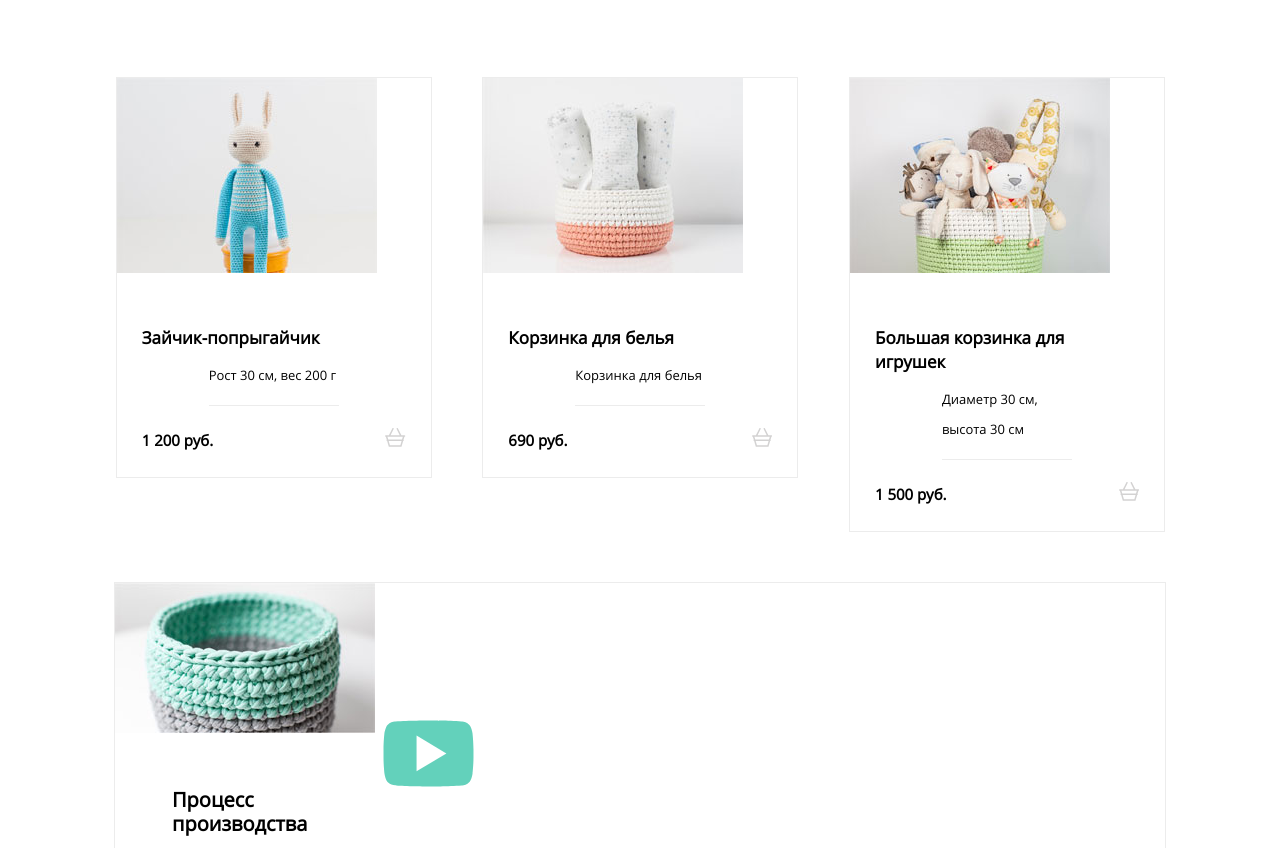
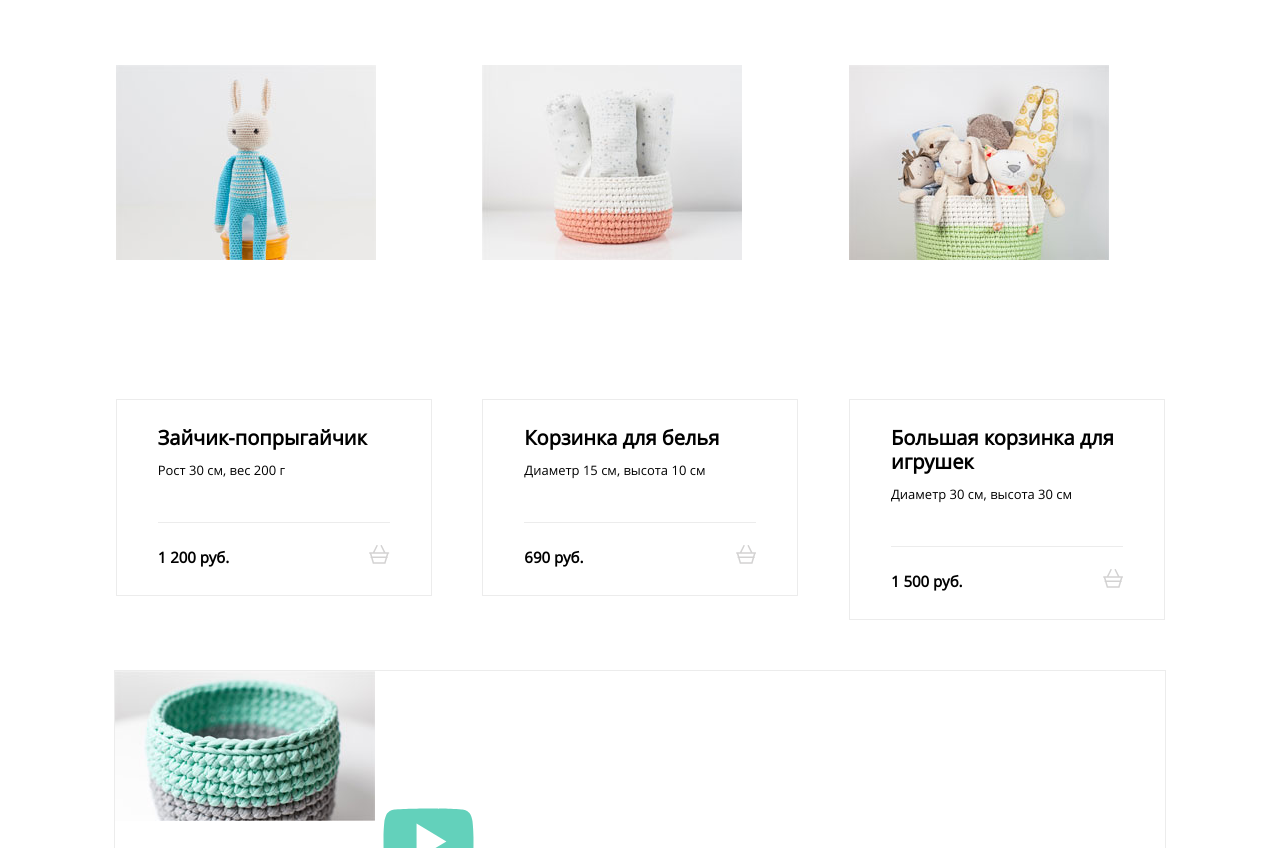
Before and after one commit to starikovsa/703703-mishka, a website: page source/catalog.html in a window 1280 px wide. Shown: the part 304-1152 px from the top of the page. Drawn offline with nearby package versions, Linux system fonts and the light colour scheme; files that its build step writes are made by us from their sources.

Commit message:
добавил декоративные элементы. главная и каталог

```diff
--- a/source/catalog.html
+++ b/source/catalog.html
@@ -36,9 +36,14 @@
           <ul class="catalog__list reset-list">
             <li class="catalog__item">
               <article class="card catalog__card">
+                <a class="card__link" href="bunny.html">
                   <img class="card__image" src="img/photo-hare-mobile@1x.jpg" width="260" height="195" alt="Зайчик-попрыгайчик">
+                </a>
+                <div class="card__wrapper">
+                  <div class="card__description-wrapper">
                     <h3 class="card__title">Зайчик-попрыгайчик</h3>
                     <p class="card__description">Рост 30 см, вес 200 г</p>
+                  </div>
                   <div class="card__price-wrapper">
                     <p class="card__price">1 200 руб.</p>
                     <a class="button card__button card__button--buy" href="cart.html">
@@ -48,13 +53,19 @@
                       </svg>
                     </a>
                   </div>
+                </div>
               </article>
             </li>
             <li class="catalog__item">
               <article class="card catalog__card">
+                <a class="card__link" href="basket.html">
                   <img class="card__image" src="img/photo-bowl-mobile@1x.jpg" width="260" height="195" alt="Корзинка для белья">
+                  </a>
+                  <div class="card__wrapper">
+                    <div class="card__description-wrapper">
                       <h3 class="card__title">Корзинка для белья</h3>
-                <p class="card__description">Корзинка для белья</p>
+                      <p class="card__description">Диаметр 15 см, высота 10 см</p>
+                    </div>
                     <div class="card__price-wrapper">
                       <p class="card__price">690 руб.</p>
                       <a class="button card__button card__button--buy" href="cart.html">
@@ -64,15 +75,21 @@
                         </svg>
                       </a>
                     </div>
+                  </div>
               </article>
             </li>
             <li class="catalog__item">
               <article class="card catalog__card">
+                <a class="card__link" href="bigbasket.html">
                   <img class="card__image" src="img/photo-toys-mobile@1x.jpg" width="260" height="195" alt="Большая корзинка
                 для игрушек">
+                </a>
+                <div class="card__wrapper">
+                  <div class="card__description-wrapper">
                   <h3 class="card__title">Большая корзинка
                       для игрушек</h3>
                   <p class="card__description">Диаметр 30 см, высота 30 см</p>
+                  </div>
                   <div class="card__price-wrapper">
                     <p class="card__price">1 500 руб.</p>
                     <a class="button card__button card__button--buy" href="cart.html">
@@ -81,6 +98,7 @@
                         <path fill="#231F20" d="M283.75,378.19h-3.151l-3.407-6.814c-0.185-0.37-0.634-0.52-1.006-0.335 c-0.371,0.186-0.521,0.636-0.335,1.006l3.071,6.143h-9.138l3.072-6.143c0.185-0.371,0.035-0.821-0.335-1.006 c-0.37-0.185-0.821-0.035-1.006,0.335l-3.407,6.814h-3.151c-0.414,0-0.75,0.336-0.75,0.75s0.336,0.75,0.75,0.75h0.157l0.855,2.991 c-0.187,0.137-0.316,0.347-0.316,0.595c0,0.396,0.309,0.71,0.697,0.739l1.656,5.795h12.697l1.656-5.795 c0.388-0.028,0.698-0.344,0.698-0.739c0-0.249-0.129-0.459-0.316-0.596l0.854-2.991h0.157c0.414,0,0.75-0.336,0.75-0.75 S284.164,378.19,283.75,378.19z M279.569,388.311h-10.433l-1.224-4.284h12.881L279.569,388.311z M281.222,382.526h-13.739 l-0.81-2.836h15.359L281.222,382.526z"/>
                       </svg>
                     </a>
+                  </div>
                 </div>
                 </article>
             </li>
--- a/source/sass/about-us.scss
+++ b/source/sass/about-us.scss
@@ -152,4 +152,9 @@
   .about-us__list {
     margin-left: 175px;
   }
+
+  .about-us__item {
+    font-size: 20px;
+    line-height: 1.1;
+  }
 }
--- a/source/sass/contacts.scss
+++ b/source/sass/contacts.scss
@@ -150,4 +150,19 @@
   .contacts__button {
     margin-left: 170px;
   }
+
+  .contacts__title::after {
+    display: none;
+  }
+
+  .contacts__title::before {
+    content: "";
+    position: absolute;
+    top: -20px;
+    left: -100px;
+    width: 47px;
+    height: 81px;
+    background-image: url("../img/icon-flag.svg");
+    background-repeat: no-repeat;
+  }
 }
--- a/source/sass/page/catalog/catalog.scss
+++ b/source/sass/page/catalog/catalog.scss
@@ -19,7 +19,6 @@
 .catalog__list {
   display: flex;
   flex-direction: column;
-  justify-content: space-between;
   padding: 0 30px;
 }
 
@@ -27,13 +26,20 @@
   margin-bottom: 30px;
 }
 
-.catalog__card {
-  padding-bottom: 25px;
-  border: solid 1px #ececec;
+.card__link {
+  display: block;
+  line-height: 0;
 }
 
-.card__image {
-  margin-bottom: 28px;
+.card__wrapper {
+  border: solid 1px #ececec;
+  flex-direction: column;
+  align-items: center;
+}
+
+.card__description-wrapper {
+  width: 205px;
+  margin: 0 auto;
 }
 
 .card__title {
@@ -41,28 +47,28 @@
   font-weight: bold;
   line-height: 1.41;
   margin: 0;
-  margin-bottom: 10px;
   padding: 0;
-  padding-left: 25px;
+  padding-top: 26px;
+  padding-bottom: 5px;
 }
 
 .card__description {
-  width: 204px;
   font-size: 13px;
   line-height: 2.31;
-  border-bottom: solid 1px #ececec;
-  margin: 0 auto;
-  margin-bottom: 22px;
+  margin: 0;
   padding: 0;
-  padding-bottom: 15px;
+  padding-bottom: 19px;
 }
 
 .card__price-wrapper {
+  width: 205px;
   display: flex;
   flex-direction: row;
   justify-content: space-between;
-  padding-right: 25px;
-  padding-left: 25px;
+  margin: 0 auto;
+  padding-top: 22px;
+  padding-bottom: 26px;
+  border-top: solid 1px #ececec;
 }
 
 .card__price {
@@ -98,7 +104,7 @@
   }
 
   .catalog__header {
-    margin-top: -30px;
+    margin-top: -42px;
     margin-bottom: 80px;
   }
 
@@ -109,19 +115,44 @@
   }
 
   .catalog__card {
-    width: 668px;
+    width: 667px;
     display: flex;
     flex-direction: row;
-    flex-wrap: wrap;
+  }
+
+  .card__link {
+    width: 334px;
+    height: 334px; //временно для разметки
+  }
+
+  .card__wrapper {
+    width: 312px;
+    justify-content: space-between;
+    align-items: flex-start;
+    padding-left: 21px;
+  }
+
+  .card__description-wrapper {
+    margin: 0;
+    margin-bottom: 170px;
+    padding: 0;
   }
 
   .card__title {
-    margin-top: 25px;
-    margin-right: 80px;
+    font-size: 20px;
+    line-height: 1.2;
   }
 
   .card__description {
-    width: 130px;
+    padding: 0;
+  }
+
+  .card__price-wrapper {
+    width: 265px;
+    margin: 0;
+    padding: 0;
+    padding-top: 22px;
+    padding-bottom: 26px;
   }
 }
 
@@ -147,7 +178,25 @@
   }
 
   .catalog__card {
-    width: 314px;
+    width: 316px;
     flex-direction: column;
   }
+
+  .card__link {
+    width: 316px;
+  }
+
+  .card__wrapper {
+    width: 232px;
+    padding: 0 41px;
+  }
+
+  .card__description-wrapper {
+    width: 232px;
+    margin-bottom: 37px;
+  }
+
+  .card__price-wrapper {
+    width: 232px;
+  }
 }
--- a/source/sass/promo.scss
+++ b/source/sass/promo.scss
@@ -32,6 +32,7 @@
   margin: 0;
   margin-bottom: 27px;
   padding: 0;
+  color: #444444;
 }
 
 .promo__specifications {
@@ -143,4 +144,14 @@
     margin-left: 175px;
     position: relative;
   }
+
+  .promo__description {
+    font-size: 17px;
+    line-height: 1.76;
+  }
+
+  .promo__price {
+    font-size: 20px;
+    line-height: 1.2;
+  }
 }
```
Lines whose indentation alone changed are shown as unchanged.
